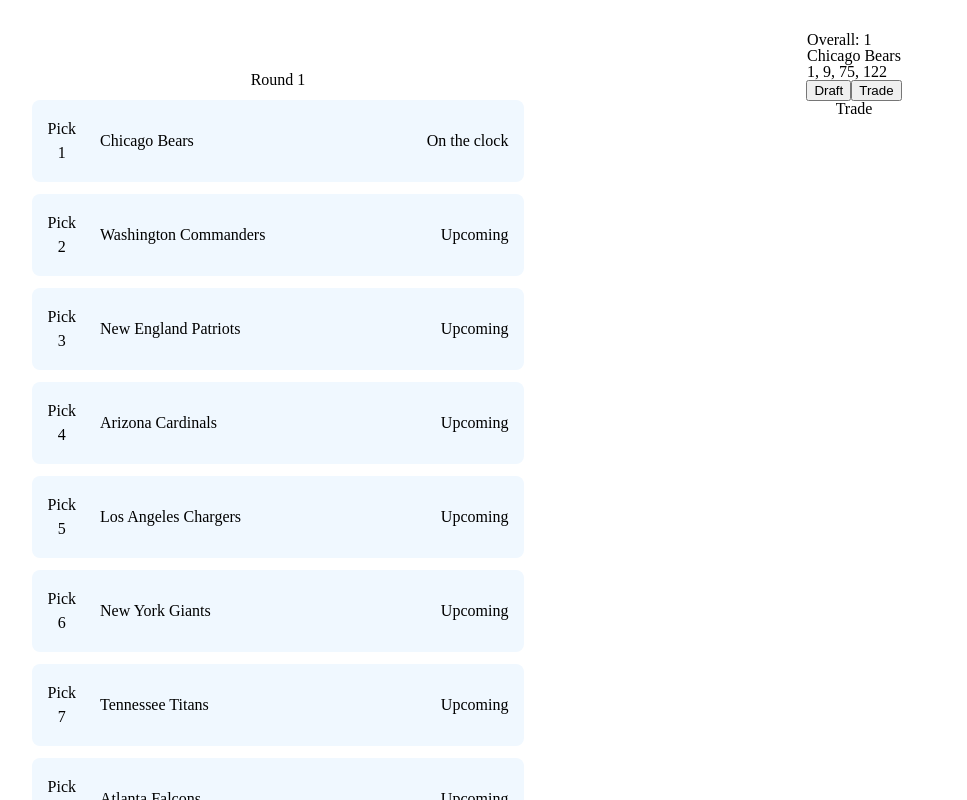
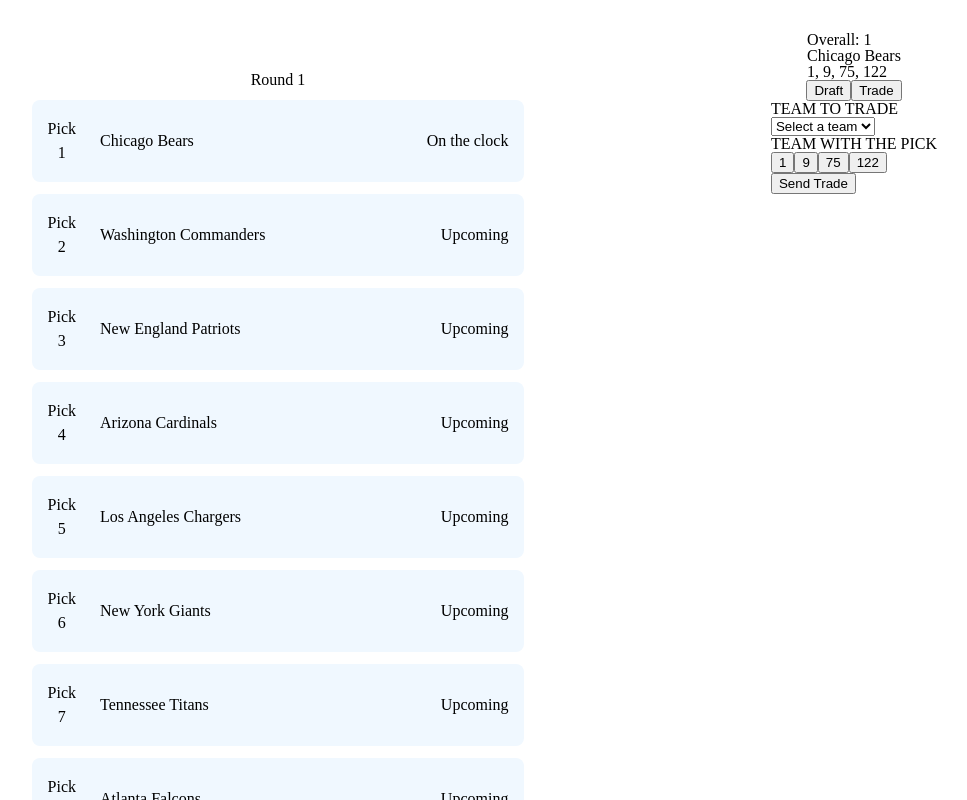
Before and after one commit to Henriqueamfreitas/NFL_mock_draft_simulator, a React (Vite) app: page / in a window 1280 px wide. Both pictures are taken after a click on the button "Trade". Shown: the top 800 px of the page, without its empty margins (106-1073 px from the left). Built offline with nearby package versions, Linux system fonts and the light colour scheme.

Commit message:
início da parte de trade

```diff
--- a/src/App.jsx
+++ b/src/App.jsx
@@ -8,10 +8,19 @@
   const [players, setPlayers] = useState(prospects.prospects)
   const [rounds, setRounds] = useState(picks.rounds)
 
+  const [teamInfo, setTeamInfo] = useState(teams)
+
   const [draftedPlayer, setDraftedPlayer] = useState(null)
 
   const firstPick = rounds[0].picks.filter(pick => pick.overall === 1)[0]
   const [pick, setPick] = useState(firstPick)
+
+  const [tradeData, setTradeData] = useState({
+    originalPickTeam: pick.team.name,
+    originalTeamTradedPicks: [],
+    tradingTeam: "",
+    tradingTeamTradedPicks: [],
+  })
 
   const [searchPlayer, setSearchPlayer] = useState([])
   const [formData, setFormData] = useState({
@@ -41,6 +50,10 @@
       setFormData={setFormData}
       page={page}
       setPage={setPage}
+      teamInfo={teamInfo}
+      setTeamInfo={setTeamInfo}
+      tradeData={tradeData}
+      setTradeData={setTradeData}
     />
   );
 }
--- /dev/null
+++ b/src/components/TradeDiv/index.jsx
@@ -0,0 +1,85 @@
+import { StyledTradeDiv } from "./style"
+
+export const TradeDiv = ({ teamInfo, setTeamInfo, pick, tradeData, setTradeData, teamPicksArr, rounds }) => {
+    let teamNames = []
+    for(let i=0; i<teamInfo.length; i+=1){
+        if(teamInfo[i].name !== pick.team.name){
+            teamNames.push(teamInfo[i].name)
+        }
+    }
+    teamNames.sort()
+
+    let tradingTeamPicksArr = []
+    for(let i=0; i<rounds.length; i+=1){
+        for(let j=0; j<rounds[i].picks.length; j+=1){
+            if(rounds[i].picks[j].team.name === tradeData.tradingTeam){
+                tradingTeamPicksArr.push((rounds[i].picks[j].overall))
+            }
+        }
+    }
+
+    const tradingTeamPicksToBeTraded = (overAllPick) => {
+        if(tradeData.tradingTeamTradedPicks.length === 0){
+            const newPicks = [...tradeData.tradingTeamTradedPicks, overAllPick]
+            setTradeData({...tradeData, tradingTeamTradedPicks: newPicks})
+        }
+        const filtered = tradeData.tradingTeamTradedPicks.filter(pick => pick === overAllPick)
+        if(filtered.length===0){
+            setTradeData({...tradeData, tradingTeamTradedPicks: [...tradeData.tradingTeamTradedPicks, overAllPick]})
+        } else{
+            const filtered = tradeData.tradingTeamTradedPicks.filter(pick => pick !== overAllPick)
+            setTradeData({...tradeData, tradingTeamTradedPicks: filtered})
+        }
+    }
+
+    const originalTeamPicksToBeTraded = (overAllPick) => {
+        if(tradeData.originalTeamTradedPicks.length === 0){
+            const newPicks = [...tradeData.originalTeamTradedPicks, overAllPick]
+            setTradeData({...tradeData, originalTeamTradedPicks: newPicks})
+        }
+        const filtered = tradeData.originalTeamTradedPicks.filter(pick => pick === overAllPick)
+        if(filtered.length===0){
+            setTradeData({...tradeData, originalTeamTradedPicks: [...tradeData.originalTeamTradedPicks, overAllPick]})
+        } else{
+            const filtered = tradeData.originalTeamTradedPicks.filter(pick => pick !== overAllPick)
+            setTradeData({...tradeData, originalTeamTradedPicks: filtered})
+        }
+    }
+
+    console.log(tradeData)
+    // FAZER SELECT DE POSIÇÕES DE CADA TIME
+    return(
+        <StyledTradeDiv>
+            <div>
+                <h1>TEAM TO TRADE</h1>
+                <select onChange={(e) => setTradeData({...tradeData, tradingTeam: e.target.value})}>
+                    <option value="">Select a team</option>
+                    {teamNames.map((team, index) => (
+                        <option key={index} value={team}>{team}</option>
+                    ))}
+                </select>
+
+                {
+                    tradingTeamPicksArr.map((pick, index) => {
+                        return(
+                            <button onClick={() => tradingTeamPicksToBeTraded(pick)} key={index}>{pick}</button>
+                        )
+                    })
+                }
+            </div>
+
+            <div>
+                <h1>TEAM WITH THE PICK</h1>
+                {
+                    teamPicksArr.map((pick, index) => {
+                        return(
+                            <button onClick={() => originalTeamPicksToBeTraded(pick)} key={index}>{pick}</button>
+                        )
+                    })
+                }
+            </div>
+
+            <button>Send Trade</button>
+        </StyledTradeDiv>
+    )
+}
--- /dev/null
+++ b/src/components/TradeDiv/style.js
@@ -0,0 +1,4 @@
+import styled from "styled-components";
+
+export const StyledTradeDiv = styled.div`
+`
--- a/src/pages/HomePage/index.jsx
+++ b/src/pages/HomePage/index.jsx
@@ -2,19 +2,22 @@
 import { PlayersList } from "../../components/PlayersList"
 import { PlayersForm } from "../../components/PlayersList/PlayersForm"
 import { StyledHomePage } from "./style"
+import { TradeDiv } from "../../components/TradeDiv"
 
-export const HomePage = ({ players, setPlayers, rounds, setRounds, draftedPlayer, setDraftedPlayer, pick, setPick, searchPlayer, setSearchPlayer, formData, setFormData, page, setPage }) => {
-    let teamPicks = ""
+export const HomePage = ({ players, setPlayers, rounds, setRounds, draftedPlayer, setDraftedPlayer, pick, setPick, searchPlayer, setSearchPlayer, formData, setFormData, page, setPage, teamInfo, setTeamInfo, tradeData, setTradeData }) => {
+    let teamPicksString = ""
+    let teamPicksArr = []
     for(let i=0; i<rounds.length; i+=1){
         for(let j=0; j<rounds[i].picks.length; j+=1){
             if(rounds[i].picks[j].team.name === pick.team.name){
-                teamPicks+=`${(rounds[i].picks[j].overall)}, `
+                teamPicksString+=`${(rounds[i].picks[j].overall)}, `
+                teamPicksArr.push((rounds[i].picks[j].overall))
             }
         }
     }
 
-    teamPicks = teamPicks.slice(0, -1);
-    teamPicks = teamPicks.slice(0, -1);
+    teamPicksString = teamPicksString.slice(0, -1);
+    teamPicksString = teamPicksString.slice(0, -1);
 
     return (
         <StyledHomePage>
@@ -39,7 +42,7 @@
                 <div>
                     <h1>Overall: {pick.overall}</h1>
                     <h1>{pick.team.market} {pick.team.name}</h1>
-                    <h1>{teamPicks}</h1>
+                    <h1>{teamPicksString}</h1>
                 </div>
 
                 <div>
@@ -70,9 +73,22 @@
                             setFormData={setFormData}
                         />
                     </div> :
-                    <div>
-                        <h1>Trade</h1>
-                    </div>
+                    <TradeDiv
+                        players={players}
+                        setPlayers={setPlayers}
+                        pick={pick}
+                        setPick={setPick}
+                        rounds={rounds}
+                        searchPlayer={searchPlayer}
+                        setRounds={setRounds}
+                        formData={formData}
+                        setFormData={setFormData}
+                        teamInfo={teamInfo}
+                        setTeamInfo={setTeamInfo}
+                        tradeData={tradeData}
+                        setTradeData={setTradeData}
+                        teamPicksArr={teamPicksArr}
+                    />
                 }
             </section>
         </StyledHomePage>
```
